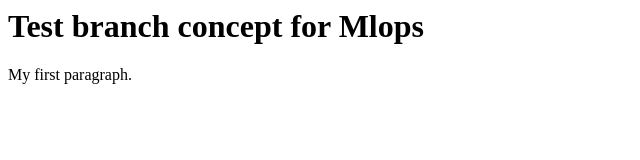
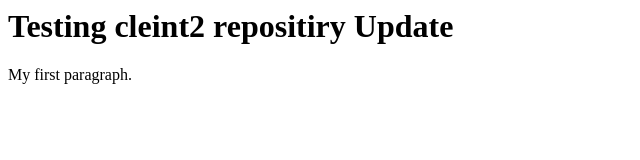
Before and after one commit to RameshBabuMaddukuri/GIT-Hands-on-Sept, a plain HTML site: page index.html in a window 1280 px wide. Shown: the whole page, without its empty margins (0-640 px from the left). Drawn offline with Linux system fonts and the light colour scheme.

Commit message:
testing client 2 repository test

```diff
--- a/index.html
+++ b/index.html
@@ -1,7 +1,7 @@
 <html>
 <body>
 
-<h1>Test branch concept for Mlops</h1>
+<h1>Testing cleint2 repositiry Update</h1>
 
 <p>My first paragraph.</p>
 
```
